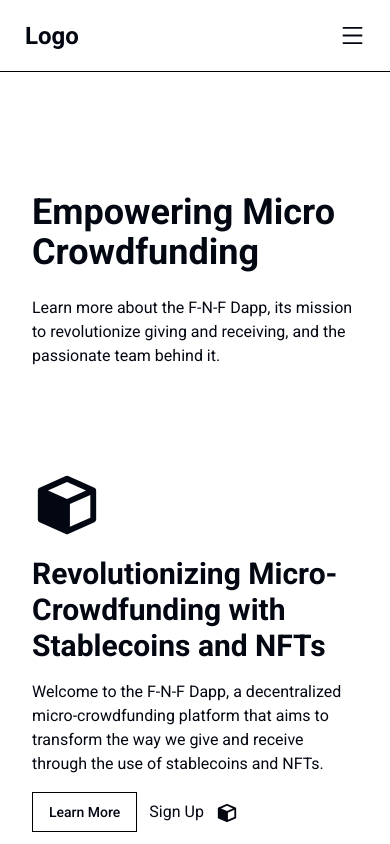
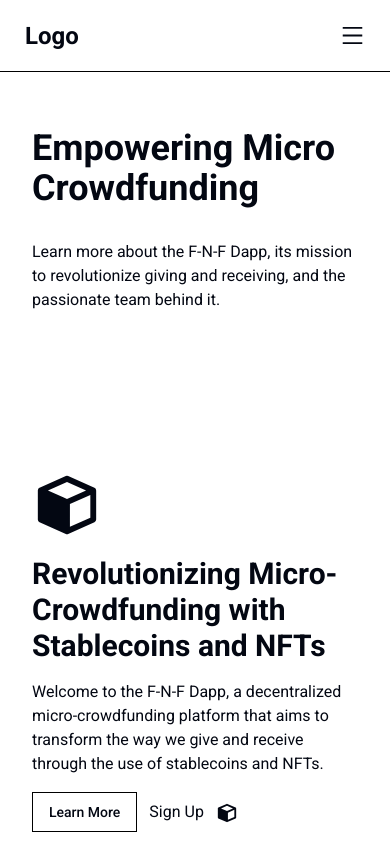
Before and after one commit to pandupan/D-App, a Next.js app: page /teams in a window 390 px wide. Shown: the top 844 px of the page. Built offline with nearby package versions, Linux system fonts and the light colour scheme.

Commit message:
[ADD] - Bug Navbar and Margin

```diff
--- a/components/layouts/navigation/Nav6.tsx
+++ b/components/layouts/navigation/Nav6.tsx
@@ -8,7 +8,7 @@ import { AiOutlineClose, AiOutlineMenu } from 'react-icons/ai'
 import { BsChevronDown } from 'react-icons/bs'
 
 
-const Nav6 = () => {
+const Nav5 = () => {
   const [nav, setNav] = useState(false)
 
   return (
@@ -17,13 +17,13 @@ const Nav6 = () => {
         <Link href="/" className="font-bold text-2xl">
           <h2>Logo</h2>
         </Link>
-        <Link href="/" className="flex justify-center items-center gap-4">
+        <div className="flex justify-center items-center gap-4">
           <div className="flex justify-center items-center">
-            <p>Home</p>
+            <p><Link href="/">Home</Link></p>
           </div>
-          <Link href="/donate" className="flex justify-center items-center">
-            <p>Donate</p>
-          </Link>
+          <div className="flex justify-center items-center">
+            <p><Link href="/donate">Donate</Link></p>
+          </div>
           <Link href="/works" className="flex justify-center items-center">
             <p>About Us</p>
           </Link>
@@ -37,7 +37,7 @@ const Nav6 = () => {
           <div className="flex justify-center items-center">
             <ButtonPrimary title="Login"/>
           </div>
-        </Link>
+        </div>
       </div>
 
       <div className="fixed flex justify-between items-center w-full h-[72px] md:hidden border-b border-black px-[25px] bg-white z-[90] ">
@@ -77,4 +77,4 @@ const Nav6 = () => {
   )
 }
 
-export default Nav6
+export default Nav5
--- a/components/pages/Campaigns/HeroCampaigns.tsx
+++ b/components/pages/Campaigns/HeroCampaigns.tsx
@@ -3,7 +3,7 @@ import Image from 'next/image'
 
 const HeroCampaigns = () => {
   return (
-    <div className="flex justify-center w-full sm:h-[343px] h-[250px]">
+    <div className="flex justify-center w-full sm:h-[343px] h-[250px] mt-16 sm:mt-0">
       <div className="relative w-full sm:h-[343px] h-[250px]">
         <Image
           src="/images/placeHolder_3.png"
--- a/components/pages/MeetTeam/Empowering.tsx
+++ b/components/pages/MeetTeam/Empowering.tsx
@@ -2,9 +2,9 @@ const Empowering = () => {
   return (
     <div className="container h-[150px] sm:h-auto flex flex-col sm:flex-row justify-between mb-48 gap-6">
       <div className="w-full md:w-[50%] flex">
-        <h1 className="font-black text-4xl md:text-5xl lg:6xl lg:leading-[55px] mt-48">Empowering Micro Crowdfunding</h1>
+        <h1 className="font-black text-4xl md:text-5xl lg:6xl lg:leading-[55px] mt-32 sm:mt-48">Empowering Micro Crowdfunding</h1>
       </div>
-      <div className="w-full md:w-[50%] flex">
+      <div className="w-full md:w-[50%] flex mt-2 sm:mt-48">
         <p>Learn more about the F-N-F Dapp, its mission to revolutionize giving and receiving, and the passionate team behind it.</p>
       </div>
     </div>
--- a/components/pages/Merchandise/HeroShop.tsx
+++ b/components/pages/Merchandise/HeroShop.tsx
@@ -1,6 +1,6 @@
 const HeroShop = () => {
   return (
-    <div className="flex sm:flex-row flex-col sm:container sm:px-0 px-4 sm:justify-between sm:mt-28 sm:mb-28 ">
+    <div className="flex sm:flex-row flex-col sm:container sm:px-0 px-4 sm:justify-between mt-24 sm:mt-28 sm:mb-28 ">
       <h1 className="sm:text-6xl text-4xl font-black w-[320px]">Shop F-N-F Merchandise</h1>
       <p className="sm:w-[616px] sm:h-[81px] w-full h-[120px] sm:text-lg text-sm sm:mt-0 mt-6">
         Explore our exclusive collection of F-N-F merchandise and show your
```
